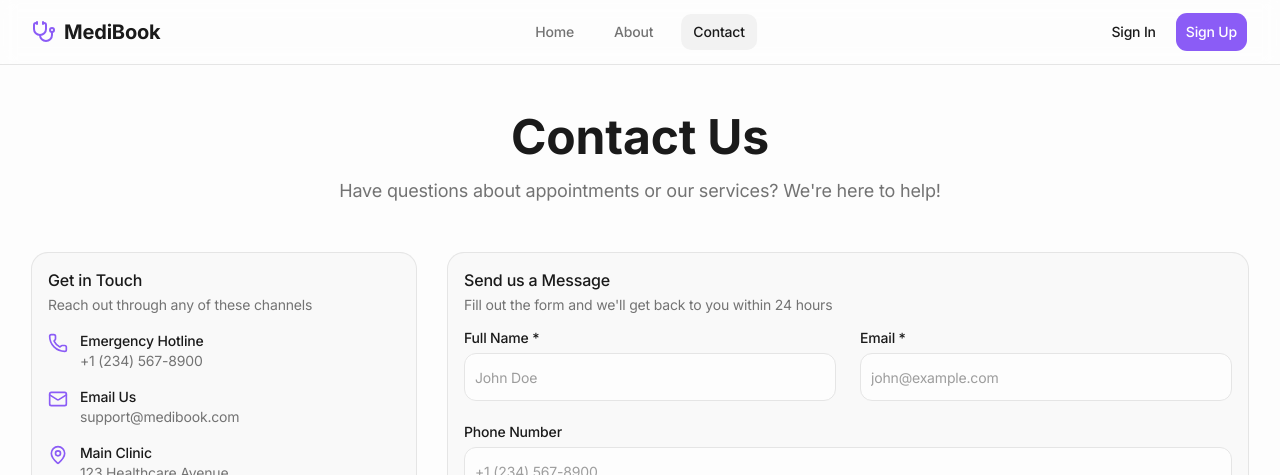
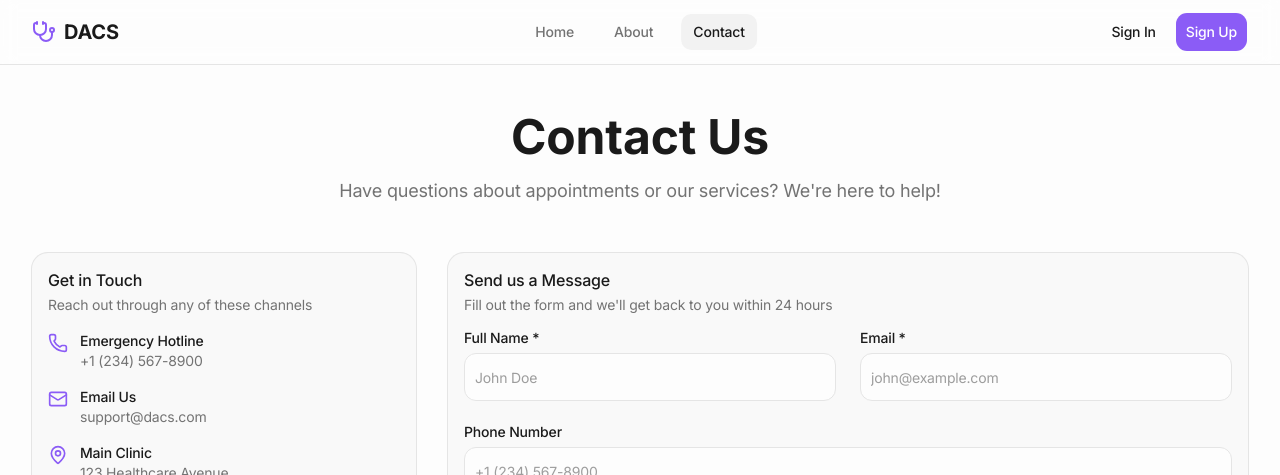
Before and after one commit to mwangaza12/DACS, a Next.js app in the folder frontend/: page /contact in a window 1280 px wide. Shown: the top 475 px of the page. Built offline with nearby package versions, Linux system fonts and the light colour scheme.

Commit message:
refactor

```diff
--- a/frontend/app/about/page.tsx
+++ b/frontend/app/about/page.tsx
@@ -12,7 +12,7 @@ export default function AboutPage() {
         <div className="container mx-auto px-4 sm:px-6 lg:px-8">
           {/* Header */}
           <div className="text-center mb-12 animate-fade-up">
-            <h1 className="text-4xl md:text-5xl font-bold mb-4">About MediBook</h1>
+            <h1 className="text-4xl md:text-5xl font-bold mb-4">About DACS</h1>
             <p className="text-lg text-muted-foreground max-w-2xl mx-auto">
               Revolutionizing healthcare access through technology and compassion
             </p>
--- a/frontend/app/contact/page.tsx
+++ b/frontend/app/contact/page.tsx
@@ -84,8 +84,8 @@ export default function ContactPage() {
                     <Mail className="h-5 w-5 text-primary mt-0.5" />
                     <div>
                       <p className="font-medium">Email Us</p>
-                      <a href="mailto:support@medibook.com" className="text-sm text-muted-foreground hover:text-primary transition-colors">
-                        support@medibook.com
+                      <a href="mailto:support@dacs.com" className="text-sm text-muted-foreground hover:text-primary transition-colors">
+                        support@dacs.com
                       </a>
                     </div>
                   </div>
--- a/frontend/app/page.tsx
+++ b/frontend/app/page.tsx
@@ -44,13 +44,13 @@ const Header = () => {
 
           <div className="flex items-center gap-4 sm:justify-center">
             <Button asChild size="lg">
-              <Link href="/appointment">
+              <Link href="/appointments/new">
                 Book Appointment
                 <ArrowRight className="ml-2 h-4 w-4" />
               </Link>
             </Button>
             <Button asChild variant="ghost" size="lg">
-              <Link href="">Find Doctors</Link>
+              <Link href="/doctors">Find Doctors</Link>
             </Button>
           </div>
         </div>
@@ -179,7 +179,7 @@ const Step = () => {
           to care in four steps
         </h2>
         <p className="text-base text-muted-foreground md:text-lg">
-          Getting the care you need has never been simpler. Here's how MediBook
+          Getting the care you need has never been simpler. Here's how DACS
           works from start to finish.
         </p>
       </div>
@@ -208,7 +208,7 @@ const Step = () => {
 
       <div className="text-center">
         <Button asChild size="lg">
-          <Link href="/appointment">
+          <Link href="/appointments/new">
             Book Your Appointment
             <ArrowRight className="ml-2 h-4 w-4" />
           </Link>
@@ -222,7 +222,7 @@ const Step = () => {
 const Statistic = () => {
   const stats = [
     { value: "500+", label: "Expert Doctors", body: "Board-certified specialists across 20+ medical fields." },
-    { value: "10K+", label: "Happy Patients", body: "Patients who've found consistent, quality care through MediBook." },
+    { value: "10K+", label: "Happy Patients", body: "Patients who've found consistent, quality care through DACS." },
     { value: "98%", label: "Satisfaction Rate", body: "Of our patients rate their experience as excellent or very good." },
     { value: "24/7", label: "Always Available", body: "Care coordination support available around the clock, every day." },
   ];
@@ -295,7 +295,7 @@ const Blog = () => {
           </h2>
         </div>
         <Button asChild variant="ghost" className="hidden sm:flex">
-          <Link href="/blog">
+          <Link href="/dashboard">
             View all articles <ArrowRight className="ml-2 h-4 w-4" />
           </Link>
         </Button>
@@ -355,12 +355,12 @@ export default function HomePage() {
                 Ready to get started?
               </h2>
               <p className="opacity-80 max-w-md">
-                Join thousands of patients who trust MediBook for their everyday
+                Join thousands of patients who trust DACS for their everyday
                 healthcare needs.
               </p>
             </div>
             <Button asChild variant="secondary" size="lg" className="shrink-0">
-              <Link href="/appointment">
+              <Link href="/appointments/new">
                 Book Your First Appointment
                 <ArrowRight className="ml-2 h-4 w-4" />
               </Link>
--- a/frontend/components/navbar.tsx
+++ b/frontend/components/navbar.tsx
@@ -24,7 +24,7 @@ export function Navbar() {
           {/* Logo - Left */}
           <Link href="/" className="flex items-center space-x-2 hover:scale-105 transition-transform duration-300">
             <Stethoscope className="h-6 w-6 text-primary" />
-            <span className="text-xl font-bold">MediBook</span>
+            <span className="text-xl font-bold">DACS</span>
           </Link>
 
           {/* Desktop Navigation - Center */}
```
